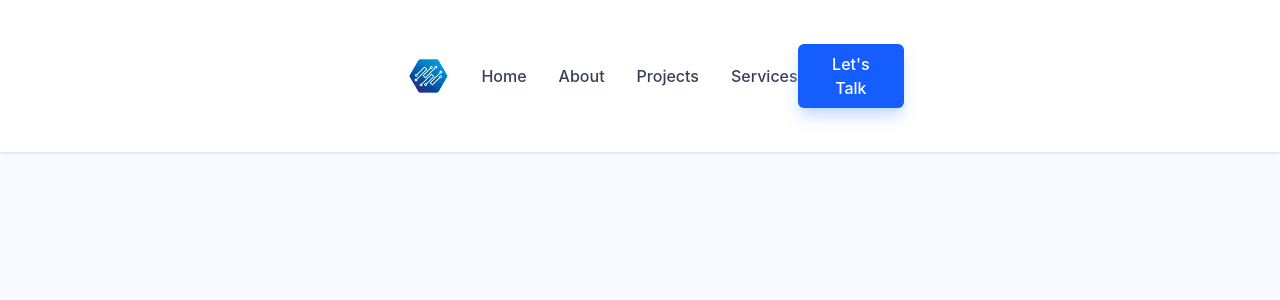
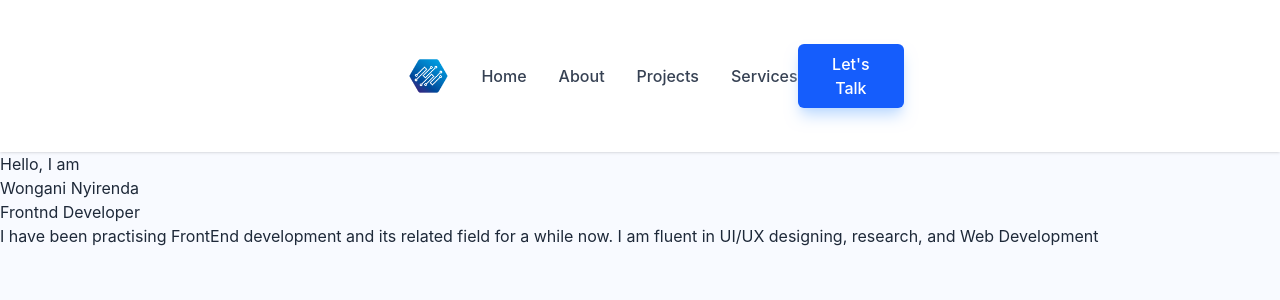
Before and after one commit to WonganiNyirenda18/Wongani-Portfolio, a React (Vite) app: page / in a window 1280 px wide. Shown: the top 300 px of the page. Built offline with nearby package versions, Linux system fonts and the light colour scheme.

Commit message:
Added Home component and Hero section

```diff
--- a/src/App.jsx
+++ b/src/App.jsx
@@ -1,5 +1,6 @@
 import React from 'react'
 import Header from './Components/Header'
+import Home from './Components/Home'
 
 
 function App() {
@@ -8,6 +9,10 @@ function App() {
     <div className="antialiased text-gray-800">
       <Header />
 
+      <main>
+        <Home />
+      </main>
+
     </div>
   )
 }
--- /dev/null
+++ b/src/Components/Home.jsx
@@ -0,0 +1,23 @@
+export default function Home() {
+    return (
+        <section>
+            <div>
+                <div>
+                    <span>Hello, I am</span>
+                    <h1>Wongani Nyirenda</h1>
+                    <p>Frontnd Developer</p>
+                    <p>
+                        I have been practising FrontEnd development and its related field for a while now.
+                        I am fluent in UI/UX designing, research, and Web Development
+                    </p>
+                    <button
+                        type="button"
+                        className=""
+                    >
+
+                    </button>
+                </div>
+            </div>
+        </section>
+    );
+}
```
